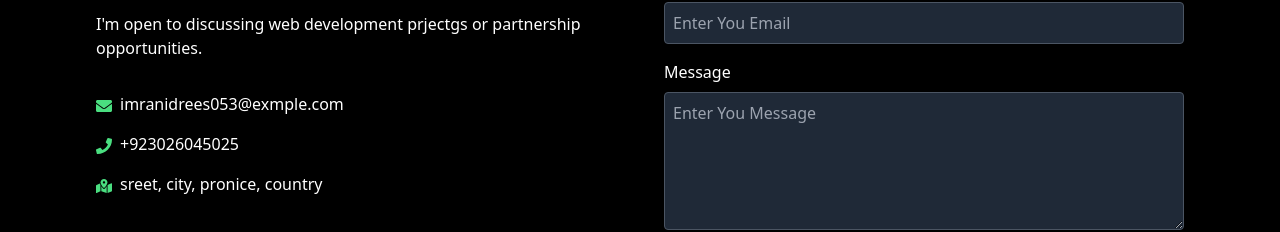
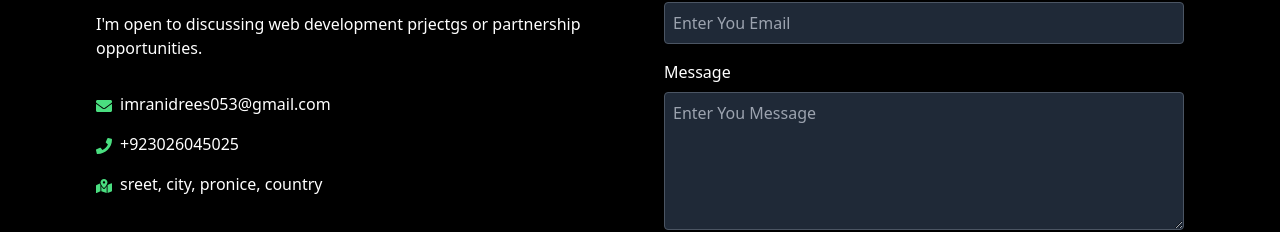
Before and after one commit to ImranImran786/Portfolio, a React (Vite) app: page / in a window 1280 px wide. Shown: the part 2712-2944 px from the top of the page. Built offline with nearby package versions, Linux system fonts and the light colour scheme.

Commit message:
Contact.jsx

```diff
--- a/src/components/Contact.jsx
+++ b/src/components/Contact.jsx
@@ -14,7 +14,7 @@ const Contact = () => {
             <div className='mb-4 mt-8'>
                 <FaEnvelope className='inline-block text-green-400 mr-2'></FaEnvelope>
                 <a href="mailto:youremail@example.com" className='hover:underline'>
-                    imranidrees053@exmple.com
+                    imranidrees053@gmail.com
                 </a>
             </div>
             <div className='mb-4'>
```
